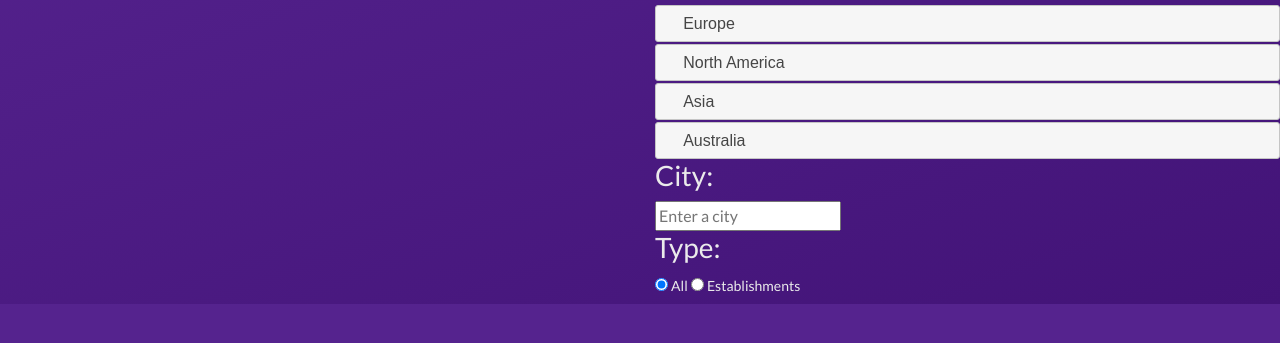
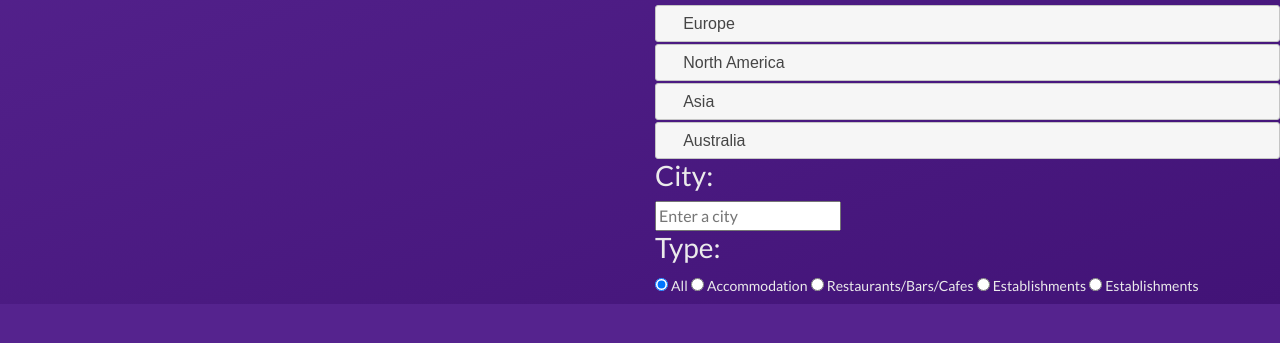
Before and after one commit to vladkosajanek/2-milestone-interactive-frontend, a plain HTML site: page index.html in a window 1280 px wide. Shown: the part 161-504 px from the top of the page. Drawn offline with nearby package versions, Linux system fonts and the light colour scheme; some packages are replaced by stand-ins of ours.

Commit message:
radio buttons adding

```diff
--- a/index.html
+++ b/index.html
@@ -163,11 +163,20 @@
                            <form>
 
 
-                            <input type="radio" name="type" id="changetype-all" checked="checked">
-                            <label for="changetype-all">All</label>
+                            <input type="radio" name="type" id="all-radio" checked="checked">
+                            <label for="all-radio">All</label>
 
-                            <input type="radio" name="type" id="changetype-establishment">
-                            <label for="changetype-establishment">Establishments</label>
+                            <input type="radio" name="type" id="accommodation-radio">
+                            <label for="accommodation-radio">Accommodation</label>
+
+                             <input type="radio" name="type" id="restaurant-radio">
+                            <label for="restaurant-radio">Restaurants/Bars/Cafes</label>
+
+                             <input type="radio" name="type" id="museum-radio">
+                            <label for="museum-radio">Establishments</label>
+
+                            <input type="radio" name="type" id="attraction-radio">
+                            <label for="attraction-radio">Establishments</label>
                         </form>
                         </div>
                     </div>
```
